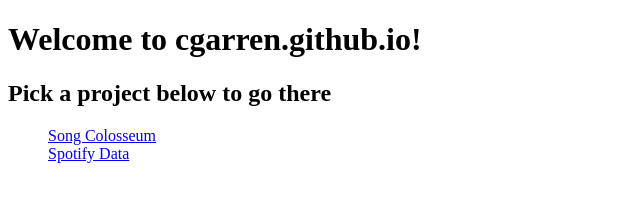
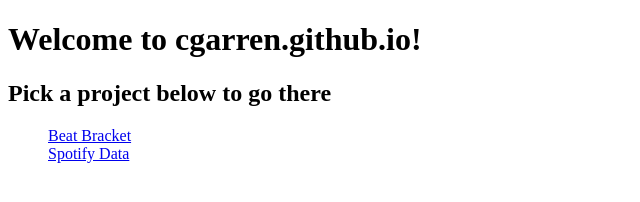
Before and after one commit to cgarren/cgarren.github.io, a plain HTML site: page index.html in a window 1280 px wide. Shown: the full height of the page, 0-640 px from the left. Drawn offline with Linux system fonts and the light colour scheme.

Commit message:
Rename Song Colosseum to Beat Bracket

```diff
--- a/index.html
+++ b/index.html
@@ -4,7 +4,7 @@
 <h1>Welcome to cgarren.github.io!</h1>
 <h2>Pick a project below to go there</h2>
 <ul style="list-style: none">
-	<li><a href="https://cgarren.github.io/song-colosseum">Song Colosseum</a></li>
+	<li><a href="https://cgarren.github.io/beat-bracket">Beat Bracket</a></li>
 	<li><a href="https://spotifydata.com">Spotify Data</a></li>
 </ul>
 </body>
```
